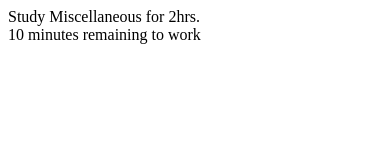
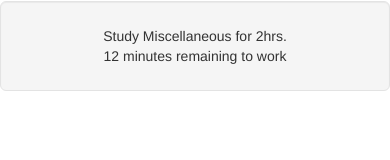
Before and after one commit to royatirek/TimeShufffle, a plain HTML site: page index.html in a window 390 px wide. Both pictures are taken after a click on the button "WHAT TO DO NEXT". Drawn offline with Linux system fonts and the light colour scheme.

Commit message:
alpha 1.3 Deleted unused files Improved the interface.MAde it simple and elegant.

```diff
--- a/function.js
+++ b/function.js
@@ -2,7 +2,7 @@
 var imp1=[ ["Digital",0.5] , ["Machine",1] , ["CAT",1] ,["Power System",1]  , ["Signal and System",1] ,
 ["Miscellaneous",1] ];
 var old_index=6;
-var imp2=[ ["Coursera",2] , ["JAVA or C",2],["CAT",2],["Miscellaneous",2] ];
+var imp2=[ ["Meteor",2] , ["JAVA or C",2],["CAT",2],["Miscellaneous",2] ];
 var phrs=0,shrs=0,total_shrs=0,total_phrs=0,prob_cal,relax_ratio,old_time,new_time,time_diff_s,time_diff_m,clock,hrs;
 var index=0;
 		function count()
@@ -10,7 +10,7 @@ var index=0;
 			var d = new Date();
 			new_time = d.getTime();
 			//Note-have to change seconds to minute
-			time_diff_m=hrs*6-Math.floor((new_time - old_time)/1000);
+			time_diff_m=hrs*6-Math.floor((new_time - old_time)/60000);
 
 			$("#countdown").html(time_diff_m+" minutes remaining to work");
 			if(time_diff_m=== 0)
@@ -18,7 +18,7 @@ var index=0;
 				clearInterval(clock);
 				document.getElementById('shuffle').addEventListener("click",probab);
 				$('#shuffle').show();
-				$("#countdown").html("Get ready for next task")
+				$("#countdown").html("Get ready for next task");
 				$("#message").html("Congrats you have done your work");
 
 			}
@@ -36,7 +36,7 @@ var index=0;
 				//Try to find the order for imp1 subjects
 		function pselecter()
 		{
-			"use strict";
+
 		index=Math.floor(Math.random()*6);
 						if(old_index!=index && total_phrs<4*relax_ratio)
 						{
@@ -68,7 +68,7 @@ var index=0;
 		//Try to find the rorder imp2 subjects
 		function sselecter()
 		{
-				"use strict";
+
 				index=Math.floor(Math.random()*4);
 						if(old_index!=index && total_shrs<6*relax_ratio)
 						{
@@ -121,19 +121,24 @@ var index=0;
 					}
 				else
 					{
-						prob_cal=Math.floor(3*Math.random());
+						prob_cal=Math.floor(2*Math.random());
+						relax_ratio=0.5;
+
 					}
 					//Different if function
 				if(prob_cal % 2==0)
 					{
+					relax_ratio=0.4;
 					sselecter();
-					relax_ratio=0.4;
+
 					}
 				else
 					{
+					relax_ratio=0.5;
 					pselecter();
-					relax_ratio=0.5;
+
 					}
+
 			}
 
 
@@ -141,6 +146,7 @@ var index=0;
 	//error was caused when window.load was not there as html was rendered after javascript was loaded.click function should be added after the whole DOM has loaded.
 	window.onload = function () {
 
+
     document.getElementById('shuffle').addEventListener("click",probab);
 
 };
--- a/index.html
+++ b/index.html
@@ -4,18 +4,31 @@
 <meta charset="utf-8">
 <title>Untitled Document</title>
 <script src="jquery-2.1.4.min.js" type="text/javascript"></script>
+<link type="text/css" href="bootstrap.min.css" rel="stylesheet">
+<link type="text/css" href="style.css" rel="stylesheet">
 
 </head>
 
 <body>
-<input type="button" value="WHAT TO DO NEXT" id="shuffle">
+<div class="container">
+<div class="row">
+    <div class="col-md-4">
+    </div>
+	<div class="col-md-4 well well-lg wrapper">
+    	<div >
+        <input type="button" class="btn btn-primary" value="WHAT TO DO NEXT" id="shuffle">
+        </div>
+        <div id="message">
 
-<div id="message">
+        </div>
+        <div id="countdown">
+        </div>
+    </div>
+    <div class="col-md-4">
+    </div>
+</div>
+</div>
 
-</div>
-<div id="countdown">
-
-</div>
 </body>
 <script src="function.js" type="text/javascript"></script>
 </html>
--- /dev/null
+++ b/style.css
@@ -0,0 +1,8 @@
+/* CSS Document */
+.wrapper {
+	text-align:center;
+}
+.button {
+    position: absolute;
+    top: 50%;
+}
```
Also changed, not shown: dataimp2.js (deleted, +0 -10 lines), bootstrap.min.css (added), bootstrap.min.js (added), dataimp1.js (deleted), dataimp3.js (deleted).
